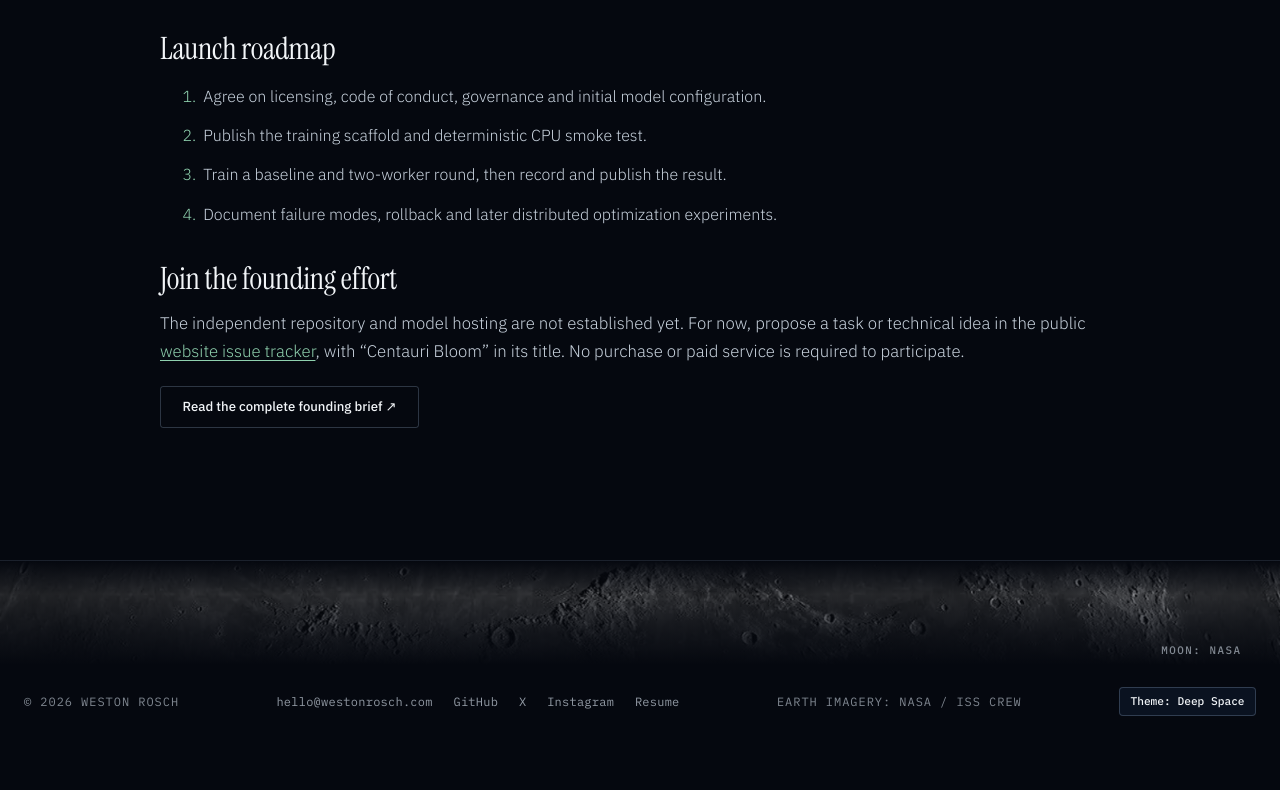
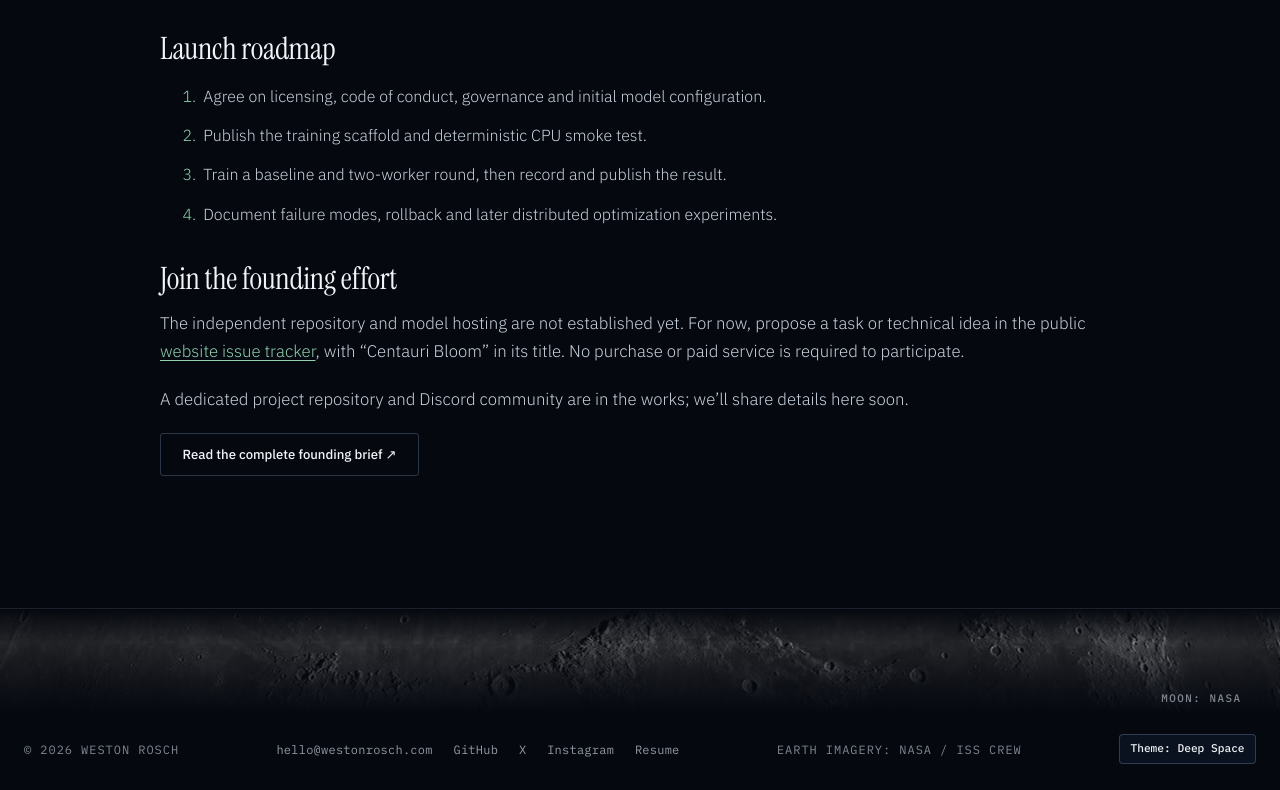
Before and after one commit to InterstellarNerd8760/personal-site, a plain HTML site: page projects/centauri-bloom/index.html in a window 1280 px wide. Shown: the part 1963-2753 px from the top of the page. Before the commit the page ends 2705 px from the top, so only its background shows below. Drawn offline with Linux system fonts and the light colour scheme.

Commit message:
Note upcoming Centauri Bloom repository and Discord community

```diff
--- a/projects/centauri-bloom/index.html
+++ b/projects/centauri-bloom/index.html
@@ -79,6 +79,7 @@
       <ol><li>Agree on licensing, code of conduct, governance and initial model configuration.</li><li>Publish the training scaffold and deterministic CPU smoke test.</li><li>Train a baseline and two-worker round, then record and publish the result.</li><li>Document failure modes, rollback and later distributed optimization experiments.</li></ol>
       <h2>Join the founding effort</h2>
       <p>The independent repository and model hosting are not established yet. For now, propose a task or technical idea in the public <a href="https://github.com/InterstellarNerd8760/personal-site/issues">website issue tracker</a>, with “Centauri Bloom” in its title. No purchase or paid service is required to participate.</p>
+      <p>A dedicated project repository and Discord community are in the works; we’ll share details here soon.</p>
       <p><a class="btn btn-ghost" href="brief.md">Read the complete founding brief ↗</a></p>
     </div>
   </main>
```
